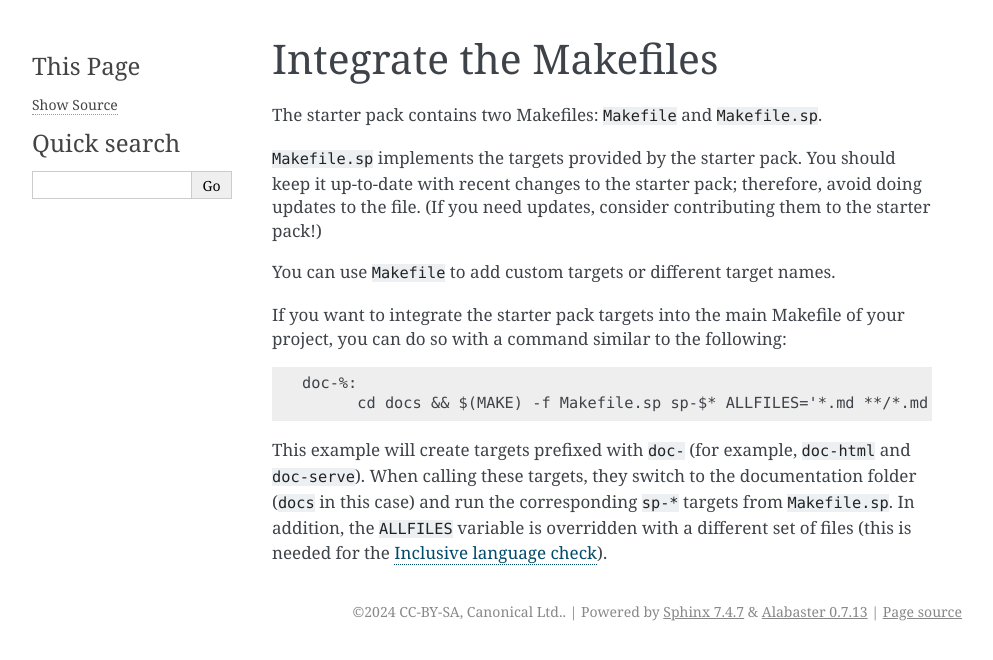
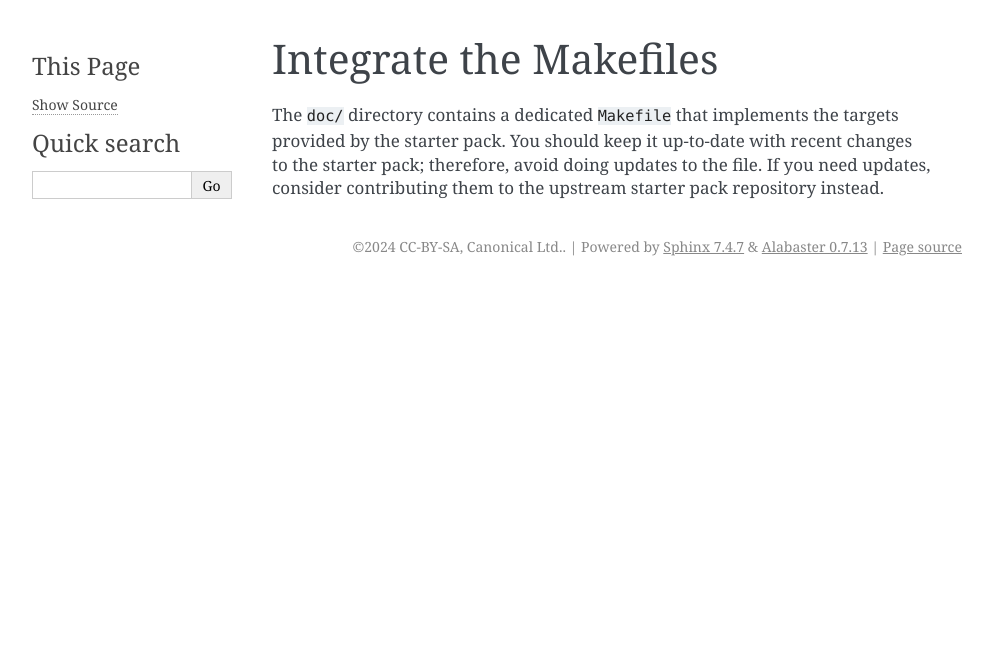
Before and after one commit to canonical/sphinx-docs-starter-pack, a Sphinx documentation site: the page built from docs/content/makefile.rst, in a window 1280 px wide. Shown: the top 660 px of the page, without its empty margins (148-1141 px from the left). Built offline with Sphinx 7.4.7, drawn with Linux system fonts in a browser that asks for light colours.

Commit message:
update Makefile docs

```diff
--- a/docs/content/makefile.rst
+++ b/docs/content/makefile.rst
@@ -3,19 +3,9 @@
 Integrate the Makefiles
 =======================
 
-The starter pack contains two Makefiles: :file:`Makefile` and :file:`Makefile.sp`.
-
-:file:`Makefile.sp` implements the targets provided by the starter pack.
-You should keep it up-to-date with recent changes to the starter pack; therefore, avoid doing updates to the file.
-(If you need updates, consider contributing them to the starter pack!)
-
-You can use :file:`Makefile` to add custom targets or different target names.
-
-If you want to integrate the starter pack targets into the main Makefile of your project, you can do so with a command similar to the following::
-
-  doc-%:
-  	cd docs && $(MAKE) -f Makefile.sp sp-$* ALLFILES='*.md **/*.md'
-
-This example will create targets prefixed with ``doc-`` (for example, ``doc-html`` and ``doc-serve``).
-When calling these targets, they switch to the documentation folder (``docs`` in this case) and run the corresponding ``sp-*`` targets from :file:`Makefile.sp`.
-In addition, the ``ALLFILES`` variable is overridden with a different set of files (this is needed for the :ref:`automatic-checks-inclusivelanguage`).
+The :file:`doc/` directory contains a dedicated :file:`Makefile`
+that implements the targets provided by the starter pack.
+You should keep it up-to-date with recent changes to the starter pack;
+therefore, avoid doing updates to the file.
+If you need updates,
+consider contributing them to the upstream starter pack repository instead.
```
Also changed, not shown: 1 other file.
